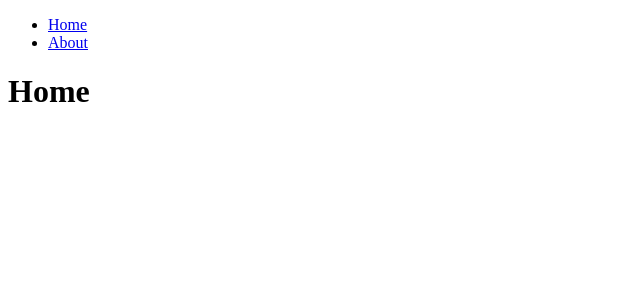
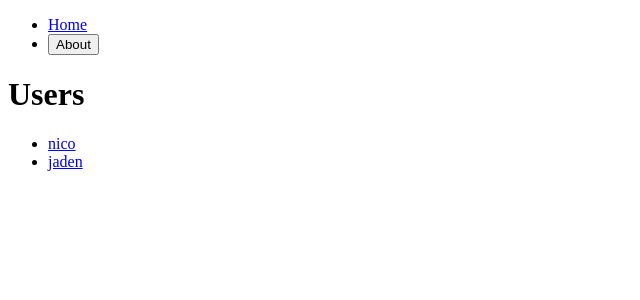
Before and after one commit to griteach/netflix-react, a React (Create React App) app: page / in a window 1280 px wide. Shown: the top 300 px of the page, without its empty margins (0-640 px from the left). Built offline with nearby package versions, Linux system fonts and the light colour scheme.

Commit message:
RRD, errorElement, useParams...

```diff
--- a/src/App.tsx
+++ /dev/null
@@ -1,12 +0,0 @@
-import React from "react";
-import Router from "./Router";
-
-function App() {
-  return (
-    <div>
-      <Router />
-    </div>
-  );
-}
-
-export default App;
--- /dev/null
+++ b/src/Root.tsx
@@ -0,0 +1,13 @@
+import { Outlet } from "react-router-dom";
+import Header from "./components/Header";
+
+function Root() {
+  return (
+    <div>
+      <Header />
+      <Outlet />
+    </div>
+  );
+}
+
+export default Root;
--- a/src/Router.tsx
+++ b/src/Router.tsx
@@ -1,18 +1,32 @@
-import { BrowserRouter, Route, Routes } from "react-router-dom";
-import Header from "./components/Header";
+import { createBrowserRouter } from "react-router-dom";
+import ErrorComponent from "./components/ErrorComponent";
+import Root from "./Root";
 import About from "./screens/About";
 import Home from "./screens/Home";
+import NotFound from "./screens/NotFound";
+import User from "./screens/users/User";
 
-function Router() {
-  return (
-    <BrowserRouter>
-      <Header />
-      <Routes>
-        <Route path="/" element={<Home />} />
-        <Route path="/about" element={<About />} />
-      </Routes>
-    </BrowserRouter>
-  );
-}
+const router = createBrowserRouter([
+  {
+    path: "/",
+    element: <Root />,
+    children: [
+      {
+        path: "",
+        element: <Home />,
+        errorElement: <ErrorComponent />,
+      },
+      {
+        path: "about",
+        element: <About />,
+      },
+      {
+        path: "users/:userId",
+        element: <User />,
+      },
+    ],
+    errorElement: <NotFound />,
+  },
+]);
 
-export default Router;
+export default router;
--- /dev/null
+++ b/src/components/ErrorComponent.tsx
@@ -0,0 +1,5 @@
+function ErrorComponent() {
+  return <h1>This component is crashed.</h1>;
+}
+
+export default ErrorComponent;
--- a/src/components/Header.tsx
+++ b/src/components/Header.tsx
@@ -1,8 +1,12 @@
-import { Link } from "react-router-dom";
+import { Link, useNavigate } from "react-router-dom";
 import Home from "../screens/Home";
 import About from "../screens/About";
 
 function Header() {
+  const navigate = useNavigate();
+  const onAboutClick = () => {
+    navigate("/about");
+  };
   return (
     <header>
       <ul>
@@ -10,7 +14,7 @@
           <Link to={"/"}>Home</Link>
         </li>
         <li>
-          <Link to={"/about"}>About</Link>
+          <button onClick={onAboutClick}>About</button>
         </li>
       </ul>
     </header>
--- /dev/null
+++ b/src/db.ts
@@ -0,0 +1,10 @@
+export const users = [
+  {
+    id: 1,
+    name: "nico",
+  },
+  {
+    id: 2,
+    name: "jaden",
+  },
+];
--- a/src/index.tsx
+++ b/src/index.tsx
@@ -2,8 +2,10 @@
 
 import React from "react";
 import ReactDOM from "react-dom/client";
-import App from "./App";
+import Root from "./Root";
 import { theme } from "./theme";
+import { RouterProvider } from "react-router-dom";
+import router from "./Router";
 
 const root = ReactDOM.createRoot(
   document.getElementById("root") as HTMLElement
@@ -11,7 +13,7 @@
 root.render(
   <React.StrictMode>
     <ThemeProvider theme={theme}>
-      <App />
+      <RouterProvider router={router} />
     </ThemeProvider>
   </React.StrictMode>
 );
--- a/src/screens/Home.tsx
+++ b/src/screens/Home.tsx
@@ -1,5 +1,19 @@
+import { Link } from "react-router-dom";
+import { users } from "../db";
+
 function Home() {
-  return <h1>Home</h1>;
+  return (
+    <div>
+      <h1>Users</h1>
+      <ul>
+        {users.map((user) => (
+          <li key={user.id}>
+            <Link to={`/users/${user.id}`}>{user.name}</Link>
+          </li>
+        ))}
+      </ul>
+    </div>
+  );
 }
 
 export default Home;
--- /dev/null
+++ b/src/screens/NotFound.tsx
@@ -0,0 +1,5 @@
+function NotFound() {
+  return <h1>404 Not Found.</h1>;
+}
+
+export default NotFound;
--- /dev/null
+++ b/src/screens/users/User.tsx
@@ -0,0 +1,10 @@
+import { useParams } from "react-router-dom";
+import { users } from "../../db";
+
+function User() {
+  const { userId } = useParams();
+
+  return <h1>{userId}</h1>;
+}
+
+export default User;
```
